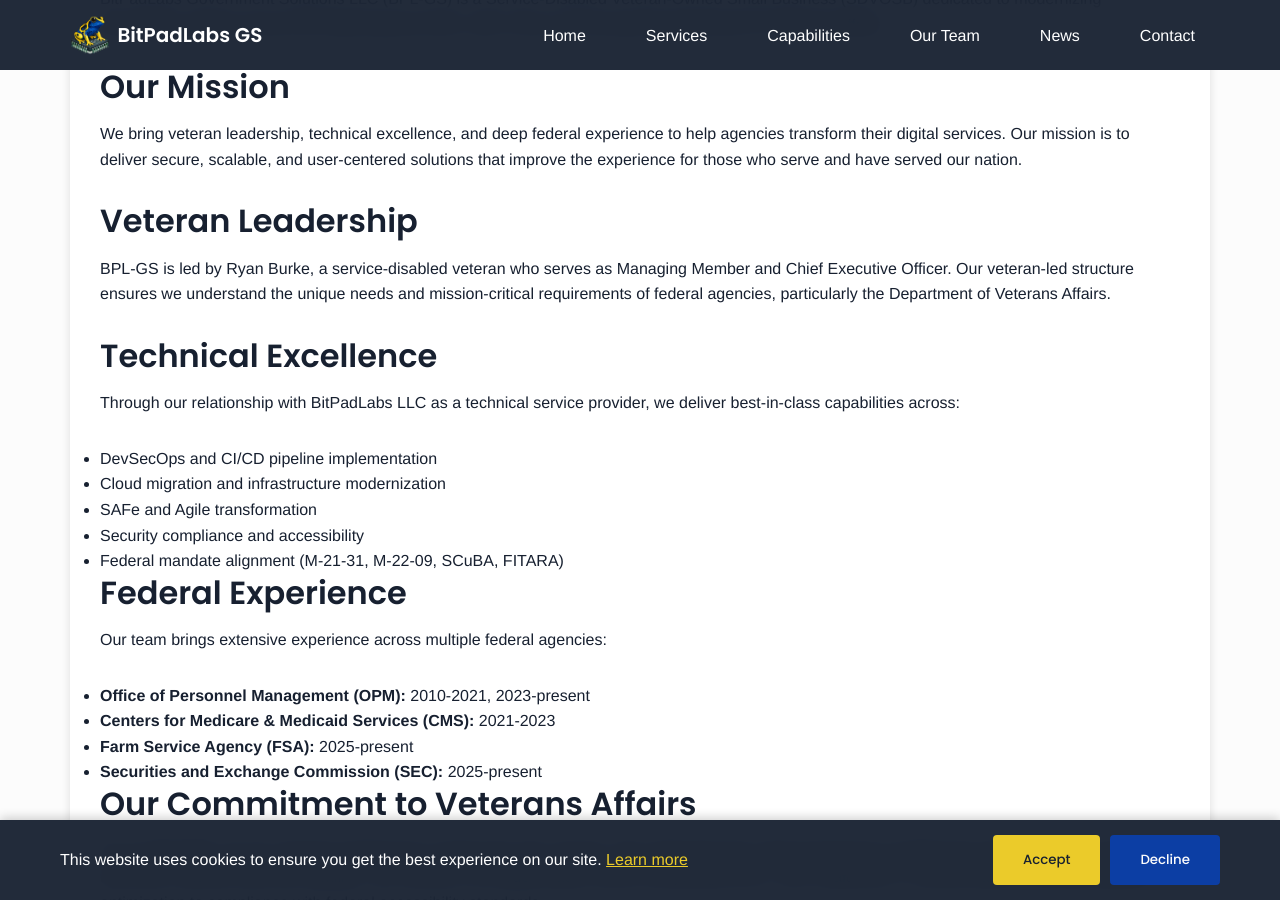
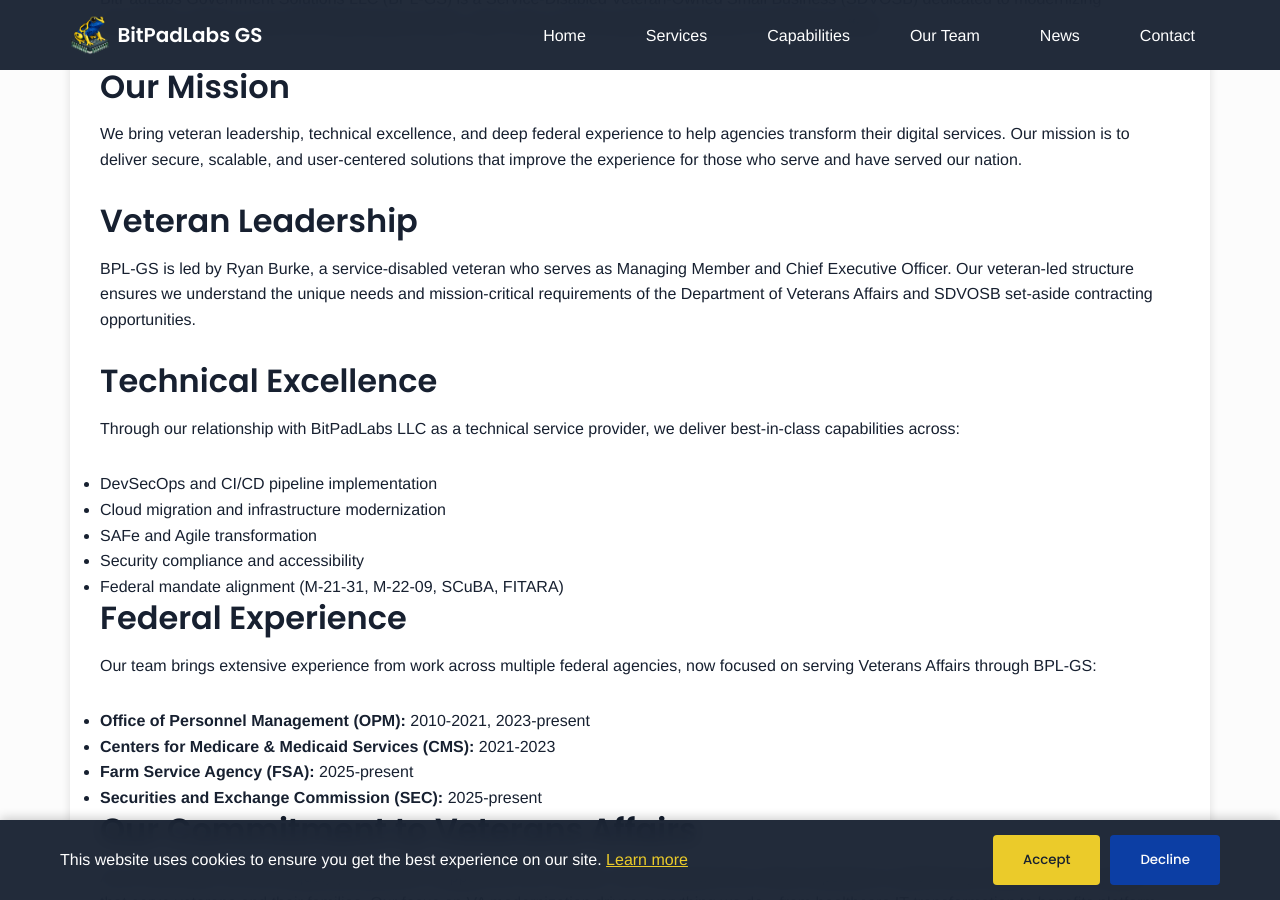
Before and after one commit to BitPadLabs/bitpadlabsgs-site, a Jekyll site: the page built from about.html, in a window 1280 px wide and 900 px high, scrolled down 305 px. Built offline with Jekyll 4.4.1, drawn with Linux system fonts in a browser that asks for light colours.

Commit message:
Update content to emphasize VA and SDVOSB focus
Revised references across the site to highlight a focus on Veterans Affairs and SDVOSB set-aside contracting opportunities. Updated descriptions in the post, about, capabilities, and index pages to clarify the company's mission and target audience.

```diff
--- a/about.html
+++ b/about.html
@@ -15,7 +15,7 @@
       <p>We bring veteran leadership, technical excellence, and deep federal experience to help agencies transform their digital services. Our mission is to deliver secure, scalable, and user-centered solutions that improve the experience for those who serve and have served our nation.</p>
 
       <h2>Veteran Leadership</h2>
-      <p>BPL-GS is led by Ryan Burke, a service-disabled veteran who serves as Managing Member and Chief Executive Officer. Our veteran-led structure ensures we understand the unique needs and mission-critical requirements of federal agencies, particularly the Department of Veterans Affairs.</p>
+      <p>BPL-GS is led by Ryan Burke, a service-disabled veteran who serves as Managing Member and Chief Executive Officer. Our veteran-led structure ensures we understand the unique needs and mission-critical requirements of the Department of Veterans Affairs and SDVOSB set-aside contracting opportunities.</p>
 
       <h2>Technical Excellence</h2>
       <p>Through our relationship with BitPadLabs LLC as a technical service provider, we deliver best-in-class capabilities across:</p>
@@ -28,7 +28,7 @@
       </ul>
 
       <h2>Federal Experience</h2>
-      <p>Our team brings extensive experience across multiple federal agencies:</p>
+      <p>Our team brings extensive experience from work across multiple federal agencies, now focused on serving Veterans Affairs through BPL-GS:</p>
       <ul>
         <li><strong>Office of Personnel Management (OPM):</strong> 2010-2021, 2023-present</li>
         <li><strong>Centers for Medicare & Medicaid Services (CMS):</strong> 2021-2023</li>
--- a/capabilities.html
+++ b/capabilities.html
@@ -49,7 +49,7 @@
 
       <div class="content-block">
         <h2>Team Federal Experience</h2>
-        <p style="margin-bottom: 1.5rem;">Our technical leadership brings deep experience across multiple federal agencies:</p>
+        <p style="margin-bottom: 1.5rem;">Our technical leadership brings deep experience from work across multiple federal agencies, available through BPL-GS for VA and SDVOSB set-aside contracts:</p>
 
         <h3 style="color: #172030; margin-top: 1.5rem; font-size: 1.5rem;">Office of Personnel Management (OPM)</h3>
         <ul>
--- a/index.html
+++ b/index.html
@@ -31,7 +31,7 @@
       <div class="feature-card card">
         <div class="icon">🎖️</div>
         <h3>SDVOSB Certified</h3>
-        <p>Service-Disabled Veteran-Owned Small Business committed to serving Veterans Affairs and federal agencies with excellence.</p>
+        <p>Service-Disabled Veteran-Owned Small Business committed to serving Veterans Affairs and SDVOSB set-aside contracts with excellence.</p>
       </div>
 
       <div class="feature-card card">
@@ -86,7 +86,7 @@
     <div style="font-size: 4rem; margin-bottom: 1rem;">🐸</div>
     <h2 class="section-title">Impact Metrics: Leaping Into Action</h2>
     <p class="section-subtitle" style="max-width: 600px; margin: 0 auto; font-size: 1.1rem;">
-      We're a newly-formed SDVOSB making our first hop into federal contracting. Check back soon for the impact metrics we'll be delivering for Veterans Affairs and federal agencies. Every big leap starts with the first jump.
+      We're a newly-formed SDVOSB making our first hop into federal contracting. Check back soon for the impact metrics we'll be delivering for Veterans Affairs and SDVOSB set-aside contracts. Every big leap starts with the first jump.
     </p>
   </div>
 </section>
```
Also changed, not shown: _posts/2025-01-15-bpl-gs-formation.md (+2 -2 lines).
